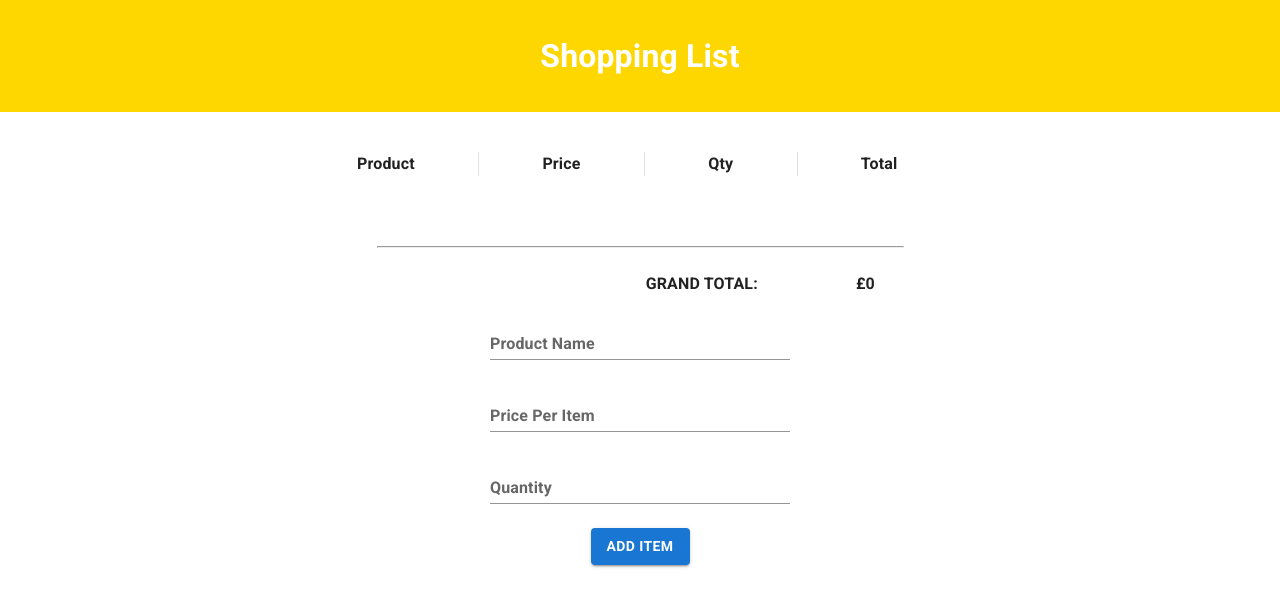
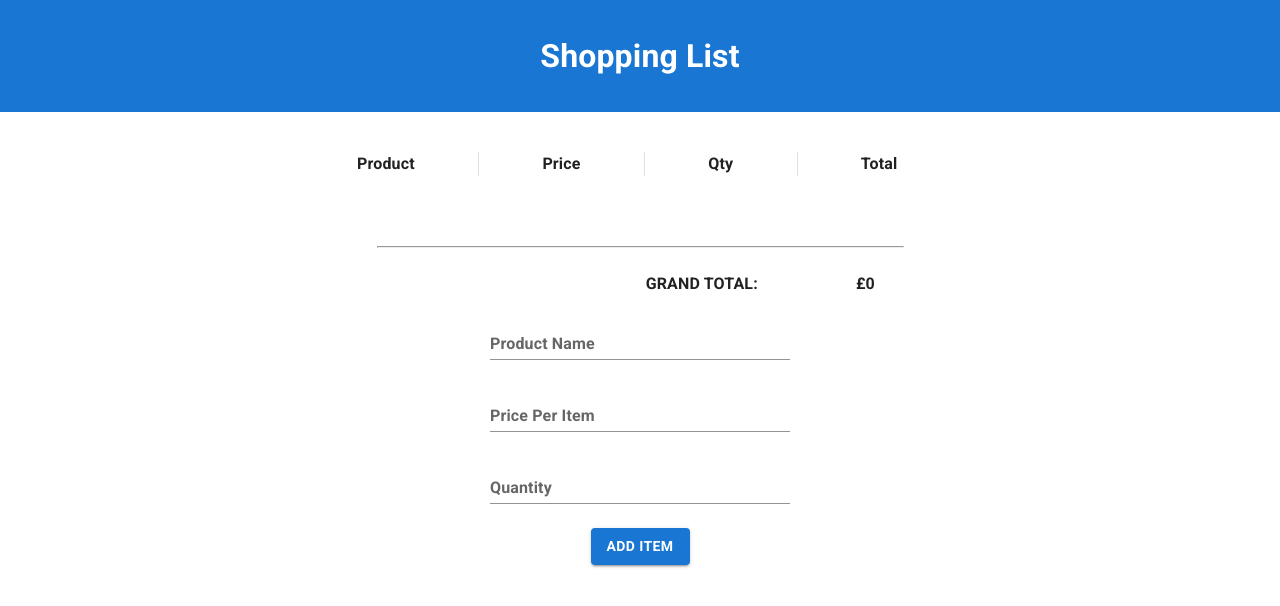
Before and after one commit to jazzorpheus/shopping-list, a React app: page / in a window 1280 px wide. Shown: the top 606 px of the page. Built offline with nearby package versions, Linux system fonts and the light colour scheme; the HTML template or start-up script is replaced by a standard one.

Commit message:
second test of CI/CD workflow

```diff
--- a/src/AppBar.css
+++ b/src/AppBar.css
@@ -2,7 +2,6 @@ h1 {
   padding: 2rem;
   margin: 0;
   background: #1976d2;
-  background: gold;
   color: #fff;
   text-align: center;
 }
```
